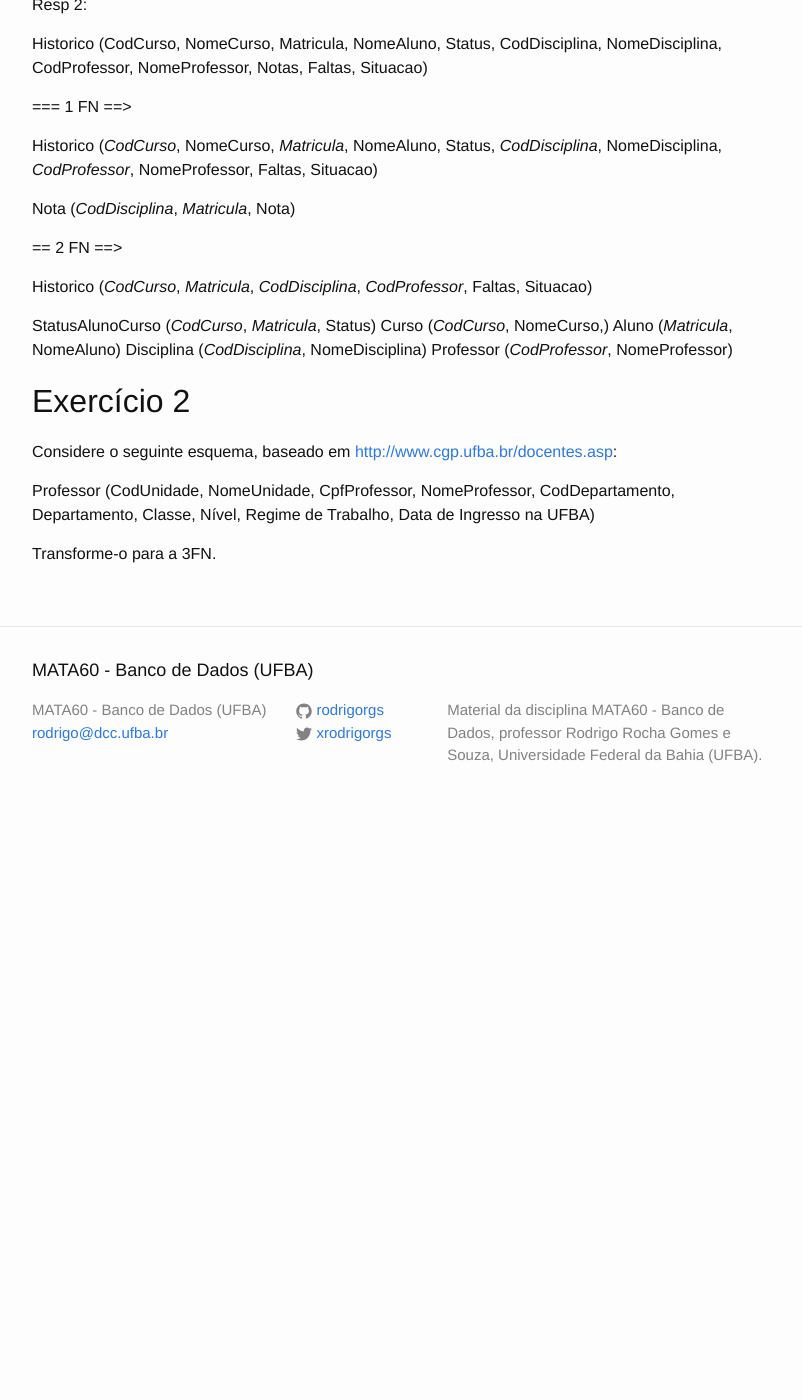
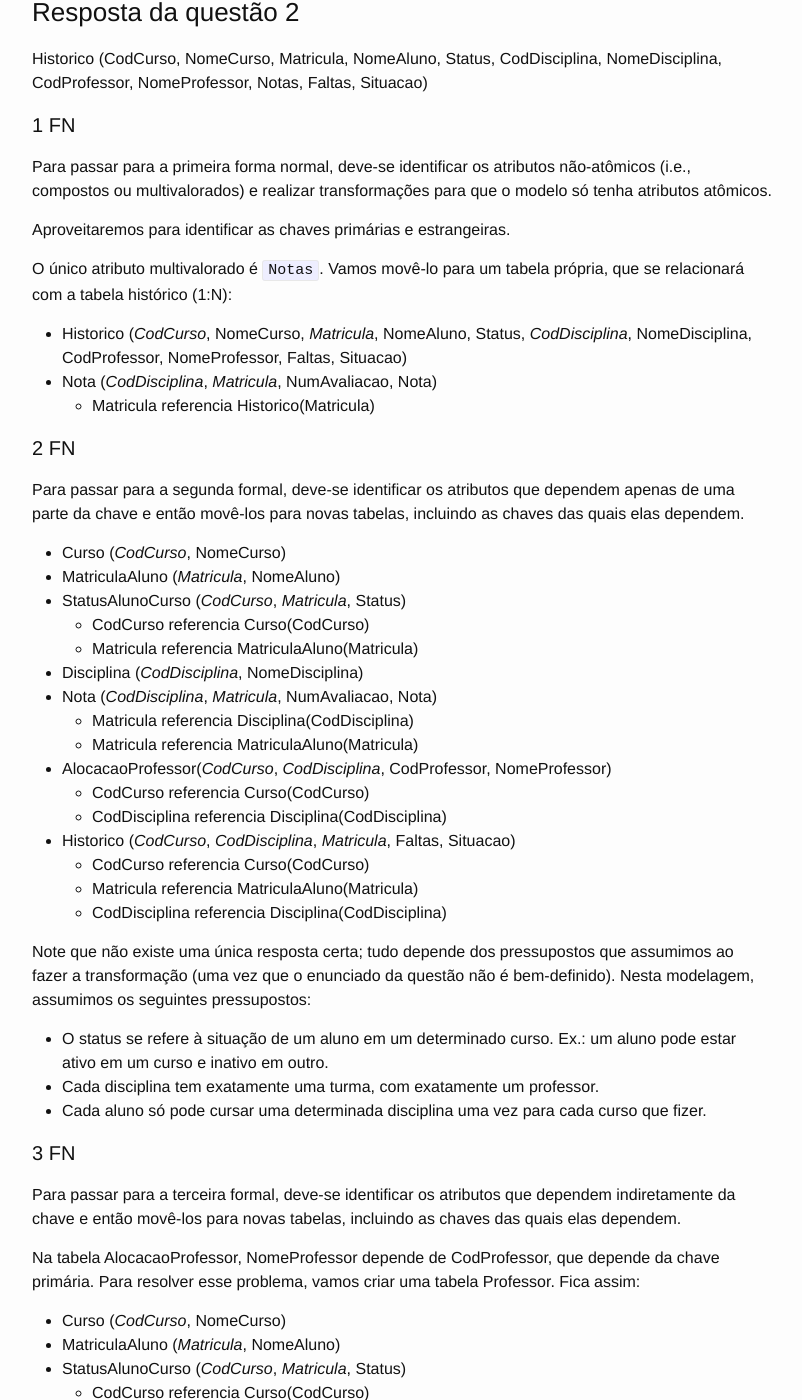
Before and after one commit to rodrigorgs/mata60, a Jekyll site: the page built from normalizacao-ex.md, in a window 1280 px wide and 1400 px high, scrolled down 321 px. Shown: the whole window, without its empty margins (238-1040 px from the left). Built offline with Jekyll 4.4.1, drawn with Linux system fonts in a browser that asks for light colours; before the commit the page ends 1148 px from its top, so only the background shows below that; some of the changed text lies outside the part shown.

Commit message:
Melhora resposta da questão 2.

```diff
--- a/normalizacao-ex.md
+++ b/normalizacao-ex.md
@@ -11,25 +11,76 @@ Resolver os exercícios disponíveis em <http://www.pedrofcarvalho.com.br/PDF/EX
 
 <!-- Outro: http://docente.ifrn.edu.br/nickersonferreira/disciplinas/programacao-com-acesso-a-banco-de-dados-3o-ano/lista-de-exercicios-01-normalizacao/view -->
 
-Resp 2:
+### Resposta da questão 2
 
 Historico (CodCurso, NomeCurso, Matricula, NomeAluno, Status, CodDisciplina, NomeDisciplina, CodProfessor, NomeProfessor, Notas, Faltas, Situacao)
 
-=== 1 FN ==>
+#### 1 FN
 
-Historico (_CodCurso_, NomeCurso, _Matricula_, NomeAluno, Status, _CodDisciplina_, NomeDisciplina, _CodProfessor_, NomeProfessor, Faltas, Situacao)
+Para passar para a primeira forma normal, deve-se identificar os atributos não-atômicos (i.e., compostos ou multivalorados) e realizar transformações para que o modelo só tenha atributos atômicos.
 
-Nota (_CodDisciplina_, _Matricula_, Nota)
+Aproveitaremos para identificar as chaves primárias e estrangeiras.
 
-== 2 FN ==>
+O único atributo multivalorado é `Notas`. Vamos movê-lo para um tabela própria, que se relacionará com a tabela histórico (1:N):
 
-Historico (_CodCurso_, _Matricula_, _CodDisciplina_, _CodProfessor_, Faltas, Situacao)
 
-StatusAlunoCurso (_CodCurso_, _Matricula_, Status)
-Curso (_CodCurso_, NomeCurso,)
-Aluno (_Matricula_, NomeAluno)
-Disciplina (_CodDisciplina_, NomeDisciplina)
-Professor (_CodProfessor_, NomeProfessor)
+- Historico (_CodCurso_, NomeCurso, _Matricula_, NomeAluno, Status, _CodDisciplina_, NomeDisciplina, CodProfessor, NomeProfessor, Faltas, Situacao)
+- Nota (_CodDisciplina_, _Matricula_, NumAvaliacao, Nota)
+    - Matricula referencia Historico(Matricula)
+
+#### 2 FN
+
+Para passar para a segunda formal, deve-se identificar os atributos que dependem apenas de uma parte da chave e então movê-los para novas tabelas, incluindo as chaves das quais elas dependem.
+
+- Curso (_CodCurso_, NomeCurso)
+- MatriculaAluno (_Matricula_, NomeAluno)
+- StatusAlunoCurso (_CodCurso_, _Matricula_, Status)
+    + CodCurso referencia Curso(CodCurso)
+    + Matricula referencia MatriculaAluno(Matricula)
+- Disciplina (_CodDisciplina_, NomeDisciplina)
+- Nota (_CodDisciplina_, _Matricula_, NumAvaliacao, Nota)
+    - Matricula referencia Disciplina(CodDisciplina)
+    - Matricula referencia MatriculaAluno(Matricula)
+- AlocacaoProfessor(_CodCurso_, _CodDisciplina_, CodProfessor, NomeProfessor)
+    + CodCurso referencia Curso(CodCurso)
+    + CodDisciplina referencia Disciplina(CodDisciplina)
+- Historico (_CodCurso_, _CodDisciplina_, _Matricula_, Faltas, Situacao)
+    + CodCurso referencia Curso(CodCurso)
+    + Matricula referencia MatriculaAluno(Matricula)
+    + CodDisciplina referencia Disciplina(CodDisciplina)
+
+Note que não existe uma única resposta certa; tudo depende dos pressupostos que assumimos ao fazer a transformação (uma vez que o enunciado da questão não é bem-definido). Nesta modelagem, assumimos os seguintes pressupostos:
+
+- O status se refere à situação de um aluno em um determinado curso. Ex.: um aluno pode estar ativo em um curso e inativo em outro.
+- Cada disciplina tem exatamente uma turma, com exatamente um professor.
+- Cada aluno só pode cursar uma determinada disciplina uma vez para cada curso que fizer.
+
+#### 3 FN
+
+Para passar para a terceira formal, deve-se identificar os atributos que dependem indiretamente da chave e então movê-los para novas tabelas, incluindo as chaves das quais elas dependem.
+
+Na tabela AlocacaoProfessor, NomeProfessor depende de CodProfessor, que depende da chave primária. Para resolver esse problema, vamos criar uma tabela Professor. Fica assim:
+
+- Curso (_CodCurso_, NomeCurso)
+- MatriculaAluno (_Matricula_, NomeAluno)
+- StatusAlunoCurso (_CodCurso_, _Matricula_, Status)
+    + CodCurso referencia Curso(CodCurso)
+    + Matricula referencia MatriculaAluno(Matricula)
+- Disciplina (_CodDisciplina_, NomeDisciplina)
+- Nota (_CodDisciplina_, _Matricula_, NumAvaliacao, Nota)
+    - Matricula referencia Disciplina(CodDisciplina)
+    - Matricula referencia MatriculaAluno(Matricula)
+- Professor(_CodProfessor_, NomeProfessor)
+- AlocacaoProfessor(_CodCurso_, _CodDisciplina_, CodProfessor)
+    + CodProfessor referencia Professor(CodProfessor)
+    + CodCurso referencia Curso(CodCurso)
+    + CodDisciplina referencia Disciplina(CodDisciplina)
+- Historico (_CodCurso_, _CodDisciplina_, _Matricula_, Faltas, Situacao)
+    + CodCurso referencia Curso(CodCurso)
+    + Matricula referencia MatriculaAluno(Matricula)
+    + CodDisciplina referencia Disciplina(CodDisciplina)
+
+Note que adicionamos a restrição de chave estrangeira a AlocacaoProfessor(CodProfessor).
 
 ## Exercício 2
 
```
